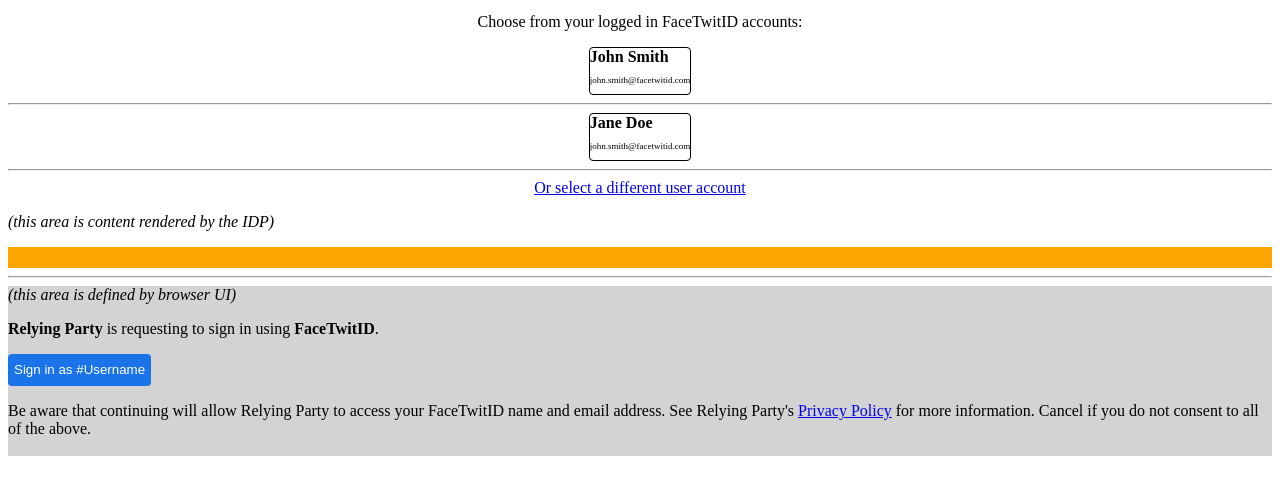
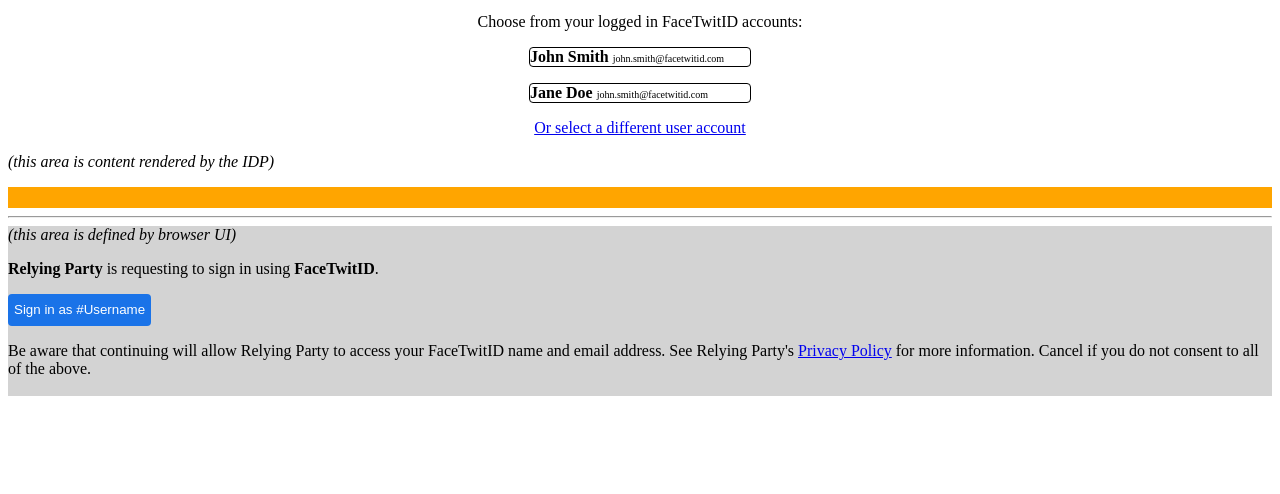
Before and after one commit to kenrb/WebID_Strawman, a plain HTML site: page idp_signin.html in a window 1280 px wide. Shown: the part 32-526 px from the top of the page. Drawn offline with Linux system fonts and the light colour scheme.

Commit message:
CSS tweaks

```diff
--- a/idp_signin.html
+++ b/idp_signin.html
@@ -40,6 +40,7 @@
   position:relative;
   text-align: left;
   display: inline-block;
+  min-width:220px;
 }
 .accountChoice:hover {
   background-color:#1a73e8;
@@ -52,16 +53,12 @@
   </div>
   <div id='multiSelect'  style='text-align: center'>
     <p>Choose from your logged in FaceTwitID accounts:</p>
-    <div class='accountChoice' onclick='selectUser("John Smith")'>
-      <b>John Smith</b><br>
-      <p style='font-size:9px'>john.smith@facetwitid.com</p>
-    </div>
-    <hr>
-    <div class='accountChoice' onclick='selectUser("Jane Doe")'>
-      <b>Jane Doe</b><br>
-      <p style='font-size:9px'>john.smith@facetwitid.com</p>
-    </div>
-    <hr>
+    <p><div class='accountChoice' onclick='selectUser("John Smith")'>
+      <b>John Smith </b><text style='font-size:10px'>john.smith@facetwitid.com</text>
+    </div></p>
+    <p><div class='accountChoice' onclick='selectUser("Jane Doe")'>
+      <b>Jane Doe </b><text style='font-size:10px'>john.smith@facetwitid.com</text>
+    </div></p>
     <a href="#" onclick="changeUser();return false;">Or select a different user account</a>
   </div>
   <div id="contents"  style="text-align: center; display: none">
```
